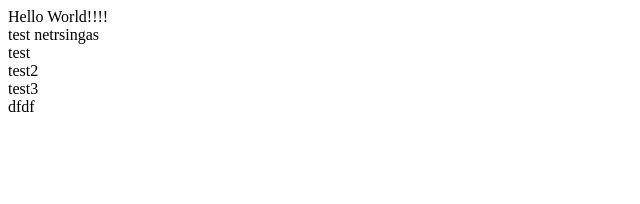
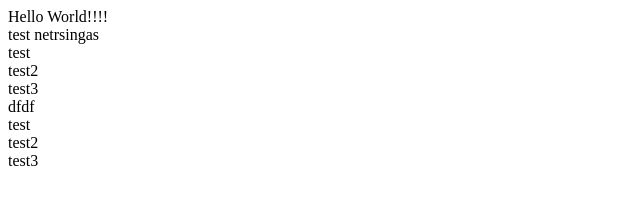
Before and after one commit to Bernardasko/projektotestas, a plain HTML site: page index.html in a window 1280 px wide. Shown: the whole page, without its empty margins (0-640 px from the left). Drawn offline with Linux system fonts and the light colour scheme.

Commit message:
4upadted2

```diff
--- a/index.html
+++ b/index.html
@@ -12,5 +12,8 @@
     <div>test2</div>
     <div>test3</div>
     <div>dfdf</div>
+    <div>test</div>
+    <div>test2</div>
+    <div>test3</div>
 </body>
 </html>
```
